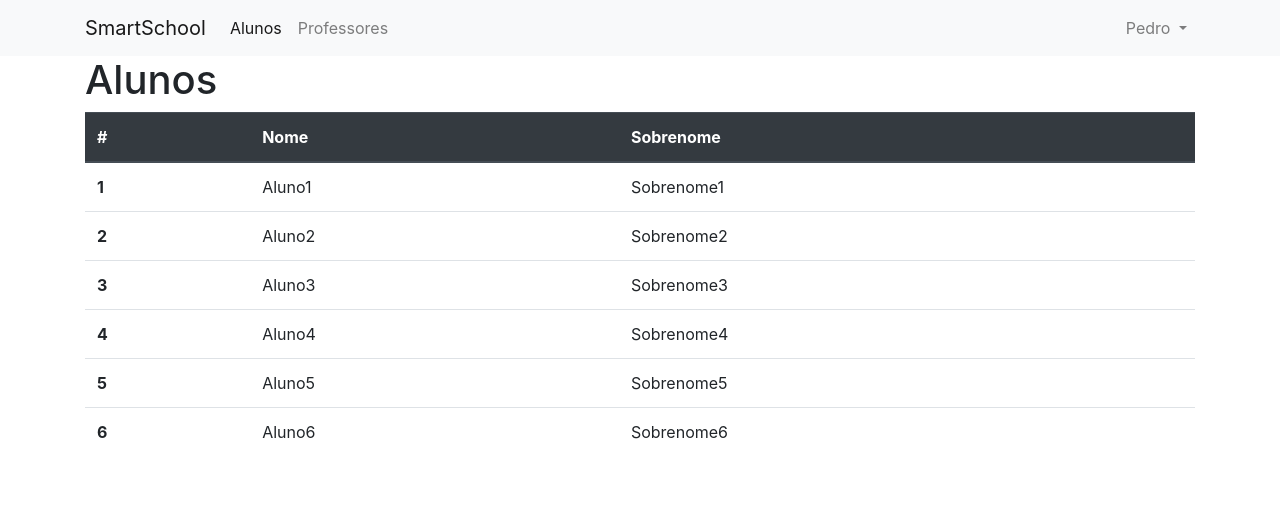
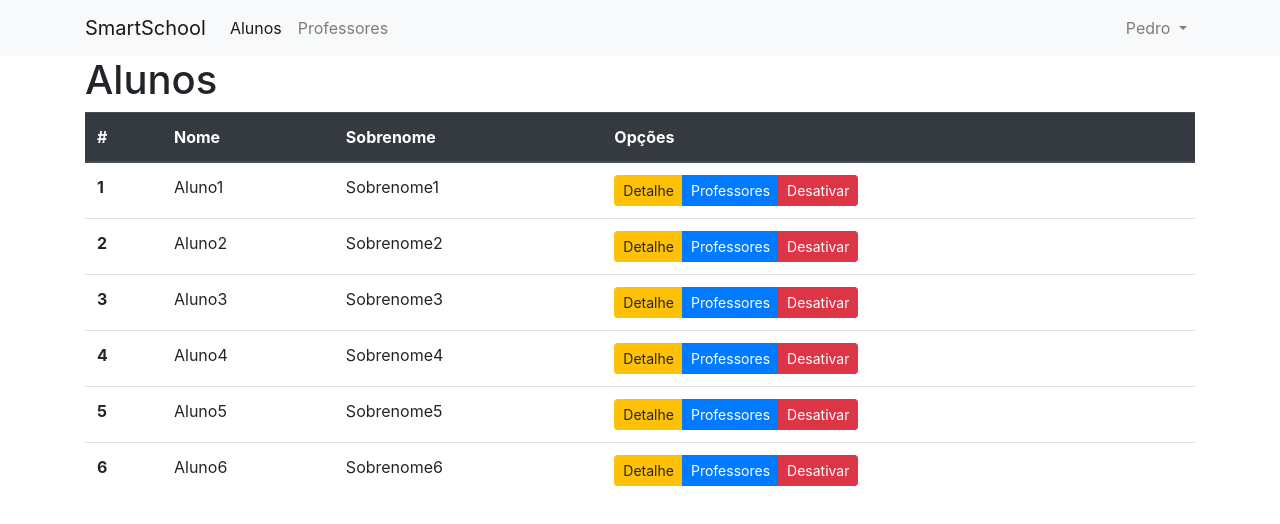
Before and after one commit to pedroarrudant/SmartSchool, an Angular app: page /alunos in a window 1280 px wide. Shown: the top 524 px of the page. Built offline with nearby package versions, Linux system fonts and the light colour scheme.

Commit message:
habilitando o modal

```diff
--- a/src/app/alunos/alunos.component.html
+++ b/src/app/alunos/alunos.component.html
@@ -33,15 +33,34 @@
           <th scope="col">#</th>
           <th scope="col">Nome</th>
           <th scope="col">Sobrenome</th>
+          <th scope="col">Opções</th>
         </tr>
       </thead>
       <tbody>
-        <tr *ngFor="let aluno of alunos" style="cursor: pointer;" (click)="SelecaoAluno(aluno)">
+        <tr *ngFor="let aluno of alunos" style="cursor: pointer;">
           <th scope="row">{{aluno.id}}</th>
           <td>{{aluno.nome}}</td>
           <td>{{aluno.sobrenome}}</td>
+          <td>
+            <div class="btn-group">
+              <button class="btn btn-sm btn-warning" (click)="SelecaoAluno(aluno)">Detalhe</button>
+              <button class="btn btn-sm btn-primary" (click)="openModal(template)">Professores</button>
+              <button class="btn btn-sm btn-danger">Desativar</button>
+            </div>
+          </td>
         </tr>
       </tbody>
     </table>
   </div>
 </div>
+
+<ng-template #template>
+  <div class="modal-body">
+    <app-professores></app-professores>
+  </div>
+  <div class="modal-footer">
+    <button type="button" class="btn pull-right" aria-label="Close" (click)="modalRef.hide()">
+      Fechar
+    </button>
+  </div>
+</ng-template>
--- a/src/app/alunos/alunos.component.ts
+++ b/src/app/alunos/alunos.component.ts
@@ -1,6 +1,7 @@
-import { Component, OnInit } from '@angular/core';
+import { Component, OnInit, TemplateRef } from '@angular/core';
 import { Aluno } from '../models/Aluno';
 import { FormGroup, FormBuilder } from '@angular/forms';
+import { BsModalRef, BsModalService } from 'ngx-bootstrap/modal';
 
 @Component({
   selector: 'app-alunos',
@@ -10,7 +11,8 @@
 export class AlunosComponent implements OnInit {
 
   public alunoForm: FormGroup;
-  AlunoSelecionado: Aluno;
+  public AlunoSelecionado: Aluno;
+  public modalRef: BsModalRef;
 
   titulo = 'Alunos';
   public alunos = [
@@ -22,7 +24,11 @@
     {id: 6, nome: 'Aluno6', sobrenome: 'Sobrenome6', telefone: '12345678'},
   ];
 
-  constructor(private fb: FormBuilder) {
+  openModal(template: TemplateRef<any>) {
+    this.modalRef = this.modalService.show(template);
+  }
+
+  constructor(private fb: FormBuilder, private modalService: BsModalService) {
     this.criarForm();
    }
 
--- a/src/app/app.module.ts
+++ b/src/app/app.module.ts
@@ -12,6 +12,7 @@
 import { TituloComponent } from './titulo/titulo.component';
 import { BrowserAnimationsModule } from '@angular/platform-browser/animations';
 import { BsDropdownModule } from 'ngx-bootstrap/dropdown';
+import { ModalModule } from 'ngx-bootstrap/modal';
 
 @NgModule({
   declarations: [
@@ -28,7 +29,8 @@
     AppRoutingModule,
     BrowserAnimationsModule,
     BsDropdownModule.forRoot(),
-    ReactiveFormsModule
+    ReactiveFormsModule,
+    ModalModule.forRoot()
   ],
   providers: [],
   bootstrap: [AppComponent]
```
Lines whose indentation alone changed are shown as unchanged.
